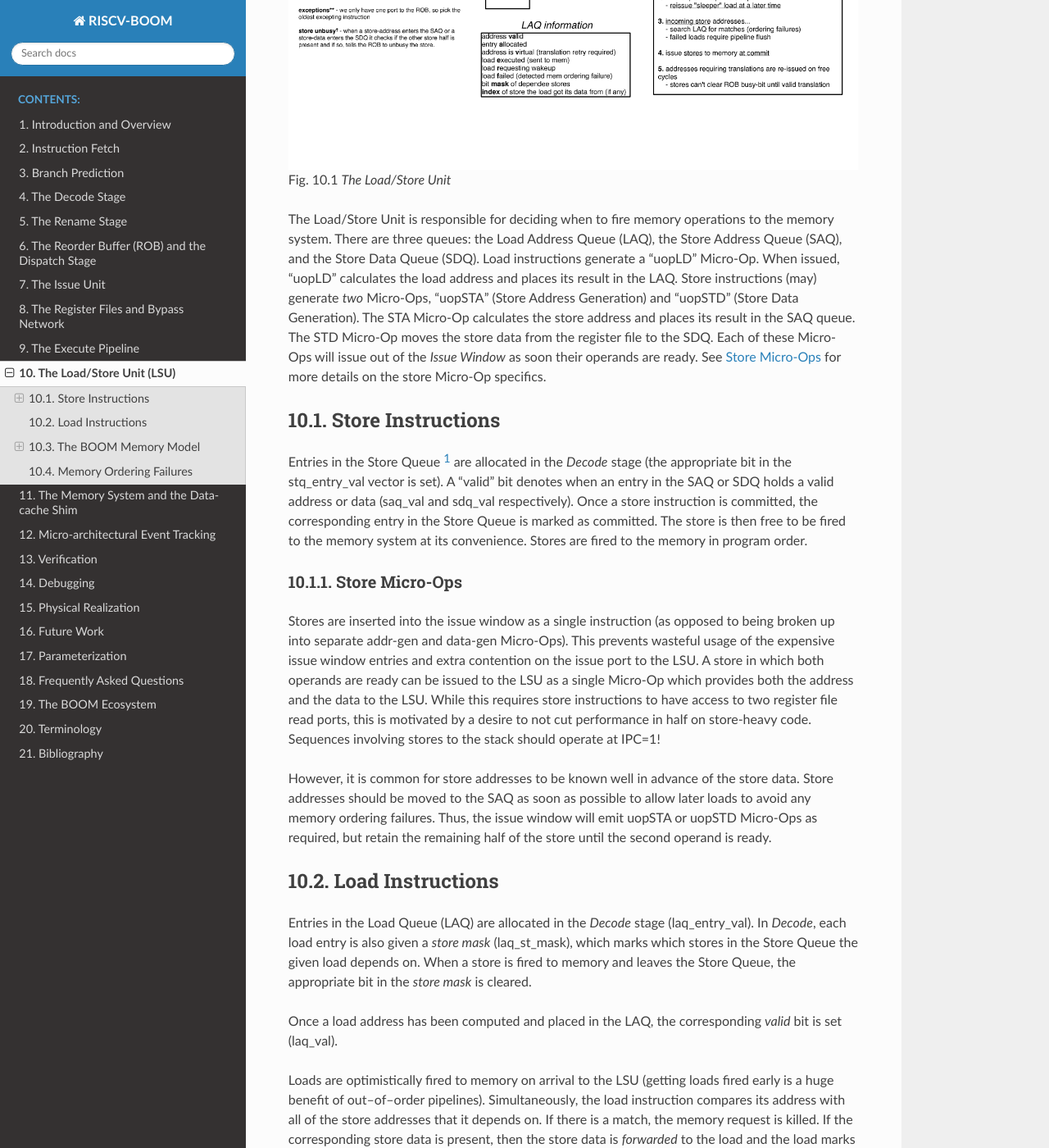
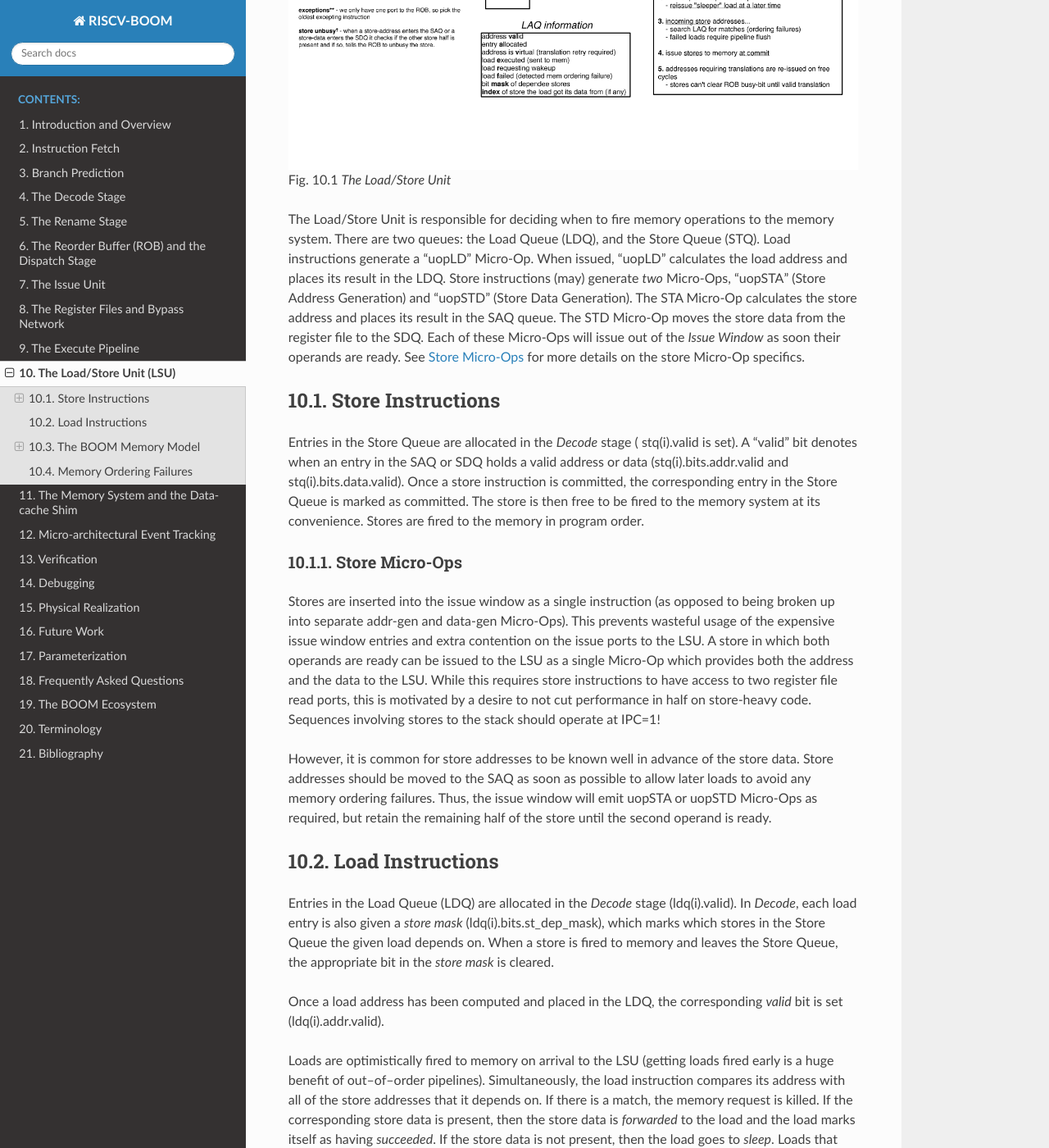
Before and after one commit to riscv-boom/riscv-boom, a Sphinx documentation site: the page built from docs/sections/load-store-unit.rst, in a window 1280 px wide and 1400 px high, scrolled down 735 px. Shown: the whole window at 82% size. Built offline with Sphinx 7.4.7 and the Read the Docs theme 2.0.0, drawn with Linux system fonts in a browser that asks for light colours; some of the changed text lies outside the part shown.

Commit message:
[lsu] Update lsu docs

```diff
--- a/docs/sections/load-store-unit.rst
+++ b/docs/sections/load-store-unit.rst
@@ -8,28 +8,27 @@ The Load/Store Unit (LSU)
     The Load/Store Unit
 
 The Load/Store Unit is responsible for deciding when to fire memory
-operations to the memory system. There are three queues: the Load
-Address Queue (LAQ), the Store Address Queue (SAQ), and the Store Data
-Queue (SDQ). Load instructions generate a “uopLD" Micro-Op. When issued,
-“uopLD" calculates the load address and places its result in the LAQ.
-Store instructions (may) generate *two* Micro-Ops, “uopSTA" (Store
-Address Generation) and “uopSTD" (Store Data Generation). The STA
-Micro-Op calculates the store address and places its result in the SAQ
-queue. The STD Micro-Op moves the store data from the register file to
-the SDQ. Each of these Micro-Ops will issue out of the *Issue Window* as
-soon their operands are ready. See :ref:`Store Micro-Ops` for more
-details on the store Micro-Op specifics.
+operations to the memory system. There are two queues: the Load
+Queue (LDQ), and the Store Queue (STQ). Load instructions generate a
+“uopLD" Micro-Op. When issued, "uopLD" calculates the load address and
+places its result in the LDQ. Store instructions (may) generate *two*
+Micro-Ops, “uopSTA" (Store Address Generation) and “uopSTD" (Store Data
+Generation). The STA Micro-Op calculates the store address and places its
+result in the SAQ queue. The STD Micro-Op moves the store data from the
+register file to the SDQ. Each of these Micro-Ops will issue out of the
+*Issue Window* as soon their operands are ready. See :ref:`Store Micro-Ops`
+for more details on the store Micro-Op specifics.
 
 Store Instructions
 ------------------
 
-Entries in the Store Queue [1]_ are allocated in the *Decode* stage (the
-appropriate bit in the stq\_entry\_val vector is set). A “valid" bit
-denotes when an entry in the SAQ or SDQ holds a valid address or data
-(saq\_val and sdq\_val respectively). Once a store instruction is
-committed, the corresponding entry in the Store Queue is marked as
-committed. The store is then free to be fired to the memory system at
-its convenience. Stores are fired to the memory in program order.
+Entries in the Store Queue are allocated in the *Decode* stage (
+stq(i).valid is set). A “valid" bit denotes when an entry in the SAQ or
+SDQ holds a valid address or data (stq(i).bits.addr.valid and stq(i).bits.data.valid).
+Once a store instruction is committed, the corresponding entry in the Store
+Queue is marked as committed. The store is then free to be fired to the
+memory system at its convenience. Stores are fired to the memory in program
+order.
 
 Store Micro-Ops
 ~~~~~~~~~~~~~~~
@@ -37,7 +36,7 @@ Store Micro-Ops
 Stores are inserted into the issue window as a single instruction (as
 opposed to being broken up into separate addr-gen and data-gen
 Micro-Ops). This prevents wasteful usage of the expensive issue window
-entries and extra contention on the issue port to the LSU. A store in
+entries and extra contention on the issue ports to the LSU. A store in
 which both operands are ready can be issued to the LSU as a single
 Micro-Op which provides both the address and the data to the LSU. While
 this requires store instructions to have access to two register file
@@ -55,14 +54,14 @@ ready.
 Load Instructions
 -----------------
 
-Entries in the Load Queue (LAQ) are allocated in the *Decode* stage
-(laq\_entry\_val). In *Decode*, each load entry is also given a *store
-mask* (laq\_st\_mask), which marks which stores in the Store Queue the
-given load depends on. When a store is fired to memory and leaves the
-Store Queue, the appropriate bit in the *store mask* is cleared.
+Entries in the Load Queue (LDQ) are allocated in the *Decode* stage
+(ldq(i).valid). In *Decode*, each load entry is also given a *store
+mask* (ldq(i).bits.st\_dep\_mask), which marks which stores in the Store
+Queue the given load depends on. When a store is fired to memory and
+leaves the Store Queue, the appropriate bit in the *store mask* is cleared.
 
-Once a load address has been computed and placed in the LAQ, the
-corresponding *valid* bit is set (laq\_val).
+Once a load address has been computed and placed in the LDQ, the
+corresponding *valid* bit is set (ldq(i).addr.valid).
 
 Loads are optimistically fired to memory on arrival to the LSU (getting
 loads fired early is a huge benefit of out–of–order pipelines).
@@ -72,35 +71,30 @@ request is killed. If the corresponding store data is present, then the
 store data is *forwarded* to the load and the load marks itself as
 having *succeeded*. If the store data is not present, then the load goes
 to *sleep*. Loads that have been put to sleep are retried at a later
-time. [2]_
+time. [1]_
 
 The BOOM Memory Model
 ---------------------
 
-Currently, as of October 2016, the RISC-V memory model is underspecified
-and will take some time to settle on an exact specification. However,
-the current RISC-V specification describes as *relaxed consistency*
-model in which
-stores and loads may be freely re-ordered.
+BOOM follows the RVWMO memory consistency model.
 
 BOOM currently exhibits the following behavior:
 
 #. Write -> Read constraint is relaxed (newer loads may execute before
    older stores).
 
-#. Read -> Read constraint is currently relaxed (loads to the same address
-   may be reordered).
+#. Read -> Read constraint is maintained (loads to the same address
+   appear in order).
 
 #. A thread can read its own writes early.
 
 Ordering Loads to the Same Address
 ~~~~~~~~~~~~~~~~~~~~~~~~~~~~~~~~~~
 
-The RISC-V memory model is expected to strengthen the requirement that
-loads to the same address be ordered. [3]_ This requires loads to search
-against other loads for potential address conflicts. If a younger load
-executes before an older load with a matching address, the younger load
-must be replayed and the instructions after it in the pipeline flushed.
+The RISC-V WMO memory model requires that loads to the same address be ordered.
+[2]_ This requires loads to search against other loads for potential address conflicts.
+If a younger load executes before an older load with a matching address, the
+younger load must be replayed and the instructions after it in the pipeline flushed.
 However, this scenario is only required if a cache coherence probe event
 snooped the core’s memory, exposing the reordering to the other threads.
 If no probe events occurred, the load re-ordering may safely occur.
@@ -124,7 +118,7 @@ ordering failure, the pipeline must be flushed and the Rename Map Tables
 reset. This is an incredibly expensive operation.
 
 To discover ordering failures, when a store commits, it checks the
-entire LAQ for any address matches. If there is a match, the store
+entire LDQ for any address matches. If there is a match, the store
 checks to see if the load has *executed*, and if it got its data from
 memory or if the data was forwarded from an older store. In either case,
 a memory ordering failure has occurred.
@@ -132,14 +126,10 @@ a memory ordering failure has occurred.
 See :numref:`lsu` for more information about the Load/Store Unit.
 
 .. [1]
-   When I refer to the *Store Queue*, I really mean both the SAQ and
-   SDQ.
-
-.. [2]
    Higher-performance processors will track *why* a load was put to
    sleep and wake it up once the blocking cause has been alleviated.
 
-.. [3]
+.. [2]
    Technically, a *fence.r.r* could be used to provide the correct
    execution of software on machines that reorder dependent loads.
    However, there are two reasons for an ISA to disallow re-ordering of
```
